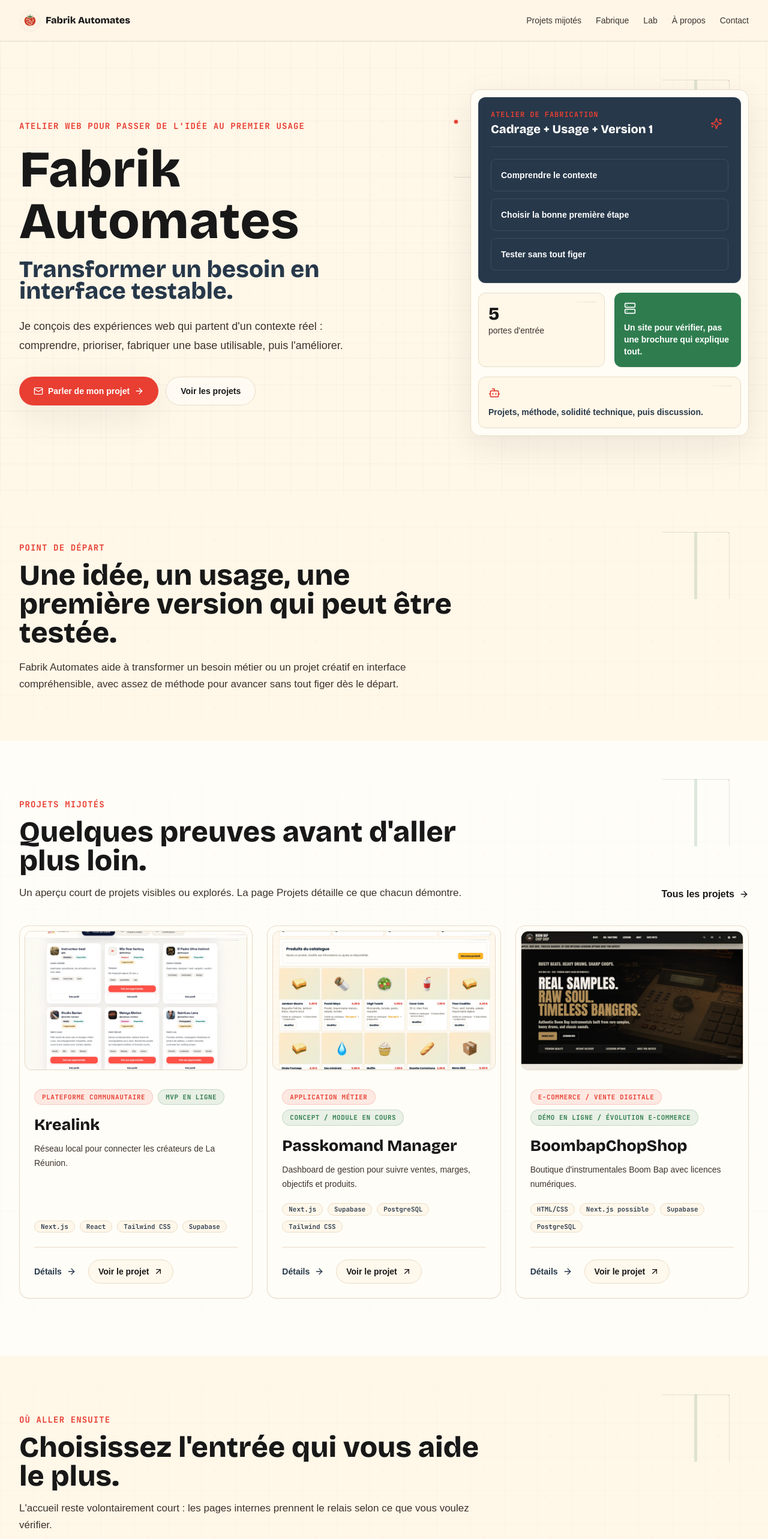
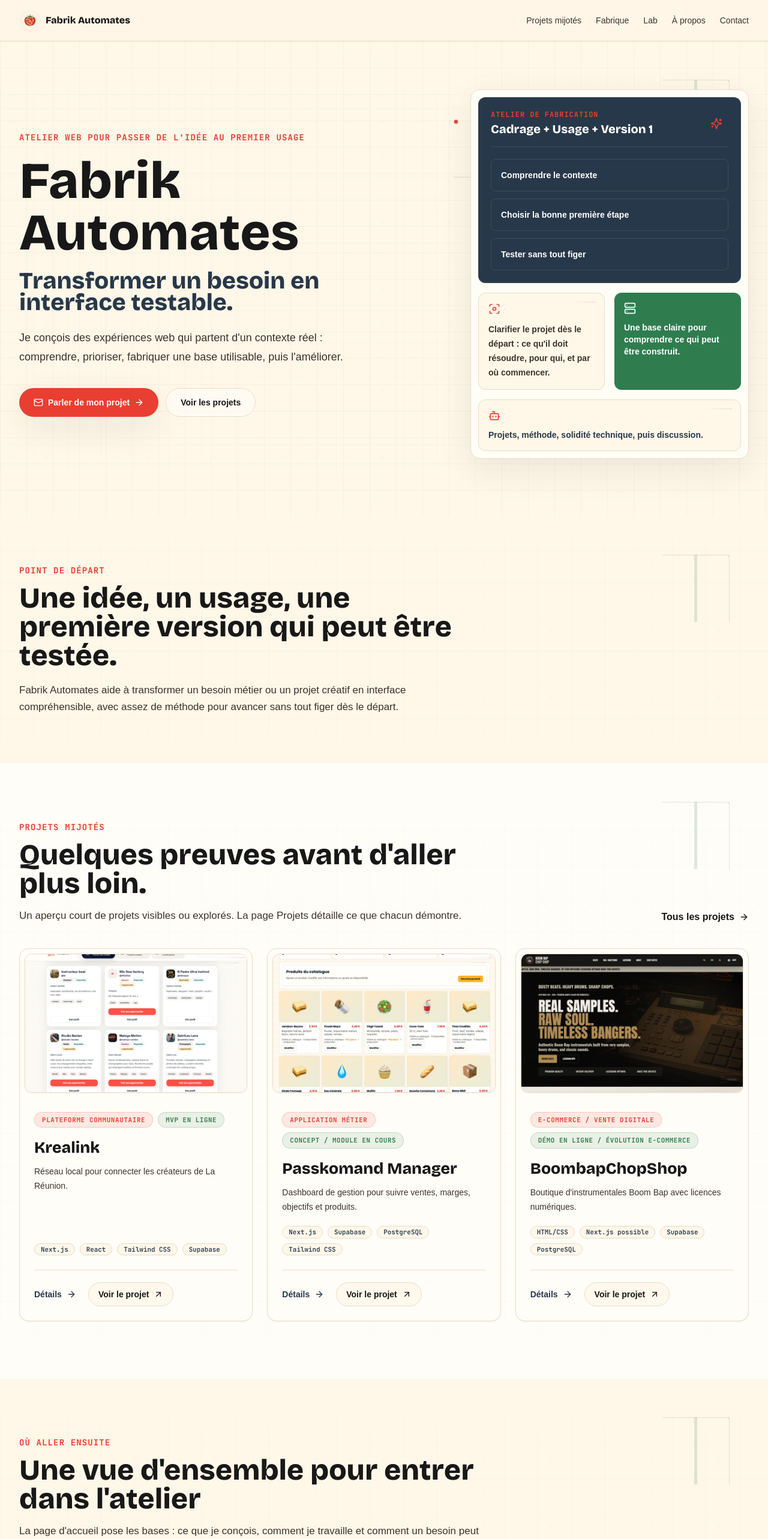
Before and after one commit to grondinfabrice-bot/myfirstportfolio, a Next.js app: page / in a window 1280 px wide. Shown: the top 2566 px of the page at 60% size. Built offline with nearby package versions, Linux system fonts and the light colour scheme; a web font is replaced by a local one.

Commit message:
Update homepage editorial sections

```diff
--- a/src/app/page.tsx
+++ b/src/app/page.tsx
@@ -57,8 +57,8 @@ export default function Home() {
         <div className="site-container">
           <SectionHeader
             eyebrow="Où aller ensuite"
-            title="Choisissez l'entrée qui vous aide le plus."
-            description="L'accueil reste volontairement court : les pages internes prennent le relais selon ce que vous voulez vérifier."
+            title="Une vue d'ensemble pour entrer dans l'atelier"
+            description="La page d'accueil pose les bases : ce que je conçois, comment je travaille et comment un besoin peut devenir une première interface testable. Les pages suivantes détaillent chaque facette du travail : les projets réalisés, la méthode de fabrication, les bases techniques et les pistes à explorer ensemble."
             tone="balanced"
           />
           <div className="section-stack grid gap-5 md:grid-cols-3">
--- a/src/components/ContactSection.tsx
+++ b/src/components/ContactSection.tsx
@@ -1,31 +1,10 @@
 import Link from "next/link";
 import { Mail } from "lucide-react";
 
-const contactStarters = [
-  {
-    title: "Idée",
-    description: "Même encore floue.",
-  },
-  {
-    title: "Blocage",
-    description: "Technique, visuel ou organisationnel.",
-  },
-  {
-    title: "Lien",
-    description: "Site, outil, maquette ou exemple.",
-  },
-  {
-    title: "Capture",
-    description: "Pour montrer ce qui coince.",
-  },
-  {
-    title: "Routine",
-    description: "Une tâche à simplifier.",
-  },
-  {
-    title: "Question",
-    description: "Pour cadrer avant de construire.",
-  },
+const contactInputs = [
+  "Une idée encore floue",
+  "Un blocage à clarifier",
+  "Une capture ou un lien",
 ];
 
 export function ContactSection() {
@@ -52,16 +31,20 @@ export function ContactSection() {
               </Link>
             </div>
 
-            <div className="flex flex-wrap gap-2 md:justify-end">
-              {contactStarters.map((item) => (
-                <span
-                  key={item.title}
-                  className="rounded-full border border-white/10 bg-white/6 px-3 py-1.5 text-xs font-bold text-white/55"
-                  title={item.description}
-                >
-                  {item.title}
-                </span>
-              ))}
+            <div className="rounded-xl border border-white/10 bg-white/6 p-4 md:justify-self-end md:p-5">
+              <p className="font-mono text-xs font-bold uppercase tracking-[0.08em] text-tomato">
+                Ce que vous pouvez envoyer
+              </p>
+              <div className="mt-4 grid gap-3">
+                {contactInputs.map((item, index) => (
+                  <div key={item} className="grid grid-cols-[2.2rem_1fr] items-start gap-3 border-t border-white/10 pt-3 first:border-t-0 first:pt-0">
+                    <span className="font-mono text-xs font-black text-white/35">
+                      {String(index + 1).padStart(2, "0")}
+                    </span>
+                    <p className="text-sm font-semibold leading-6 text-white/70">{item}</p>
+                  </div>
+                ))}
+              </div>
             </div>
           </div>
         </div>
--- a/src/components/HeroSection.tsx
+++ b/src/components/HeroSection.tsx
@@ -1,5 +1,5 @@
 import Link from "next/link";
-import { ArrowRight, Bot, Mail, Server, Sparkles } from "lucide-react";
+import { ArrowRight, Bot, Focus, Mail, Server, Sparkles } from "lucide-react";
 
 export function HeroSection() {
   return (
@@ -67,12 +67,14 @@ export function HeroSection() {
             </div>
             <div className="mt-4 grid grid-cols-2 gap-4">
               <div className="rounded-xl border border-fog bg-paper p-4">
-                <p className="font-display text-3xl font-black text-ink">5</p>
-                <p className="text-sm text-graphite">portes d'entrée</p>
+                <Focus className="mb-3 h-5 w-5 text-tomato" aria-hidden="true" />
+                <p className="text-sm font-semibold leading-6 text-graphite">
+                  Clarifier le projet dès le départ : ce qu'il doit résoudre, pour qui, et par où commencer.
+                </p>
               </div>
               <div className="rounded-xl bg-basil p-4 text-white shadow-sm">
                 <Server className="mb-3 h-5 w-5" />
-                <p className="text-sm font-semibold">Un site pour vérifier, pas une brochure qui explique tout.</p>
+                <p className="text-sm font-semibold">Une base claire pour comprendre ce qui peut être construit.</p>
               </div>
               <div className="col-span-2 rounded-xl border border-fog bg-paper p-4 text-slate">
                 <Bot className="mb-3 h-5 w-5 text-tomato" />
```
